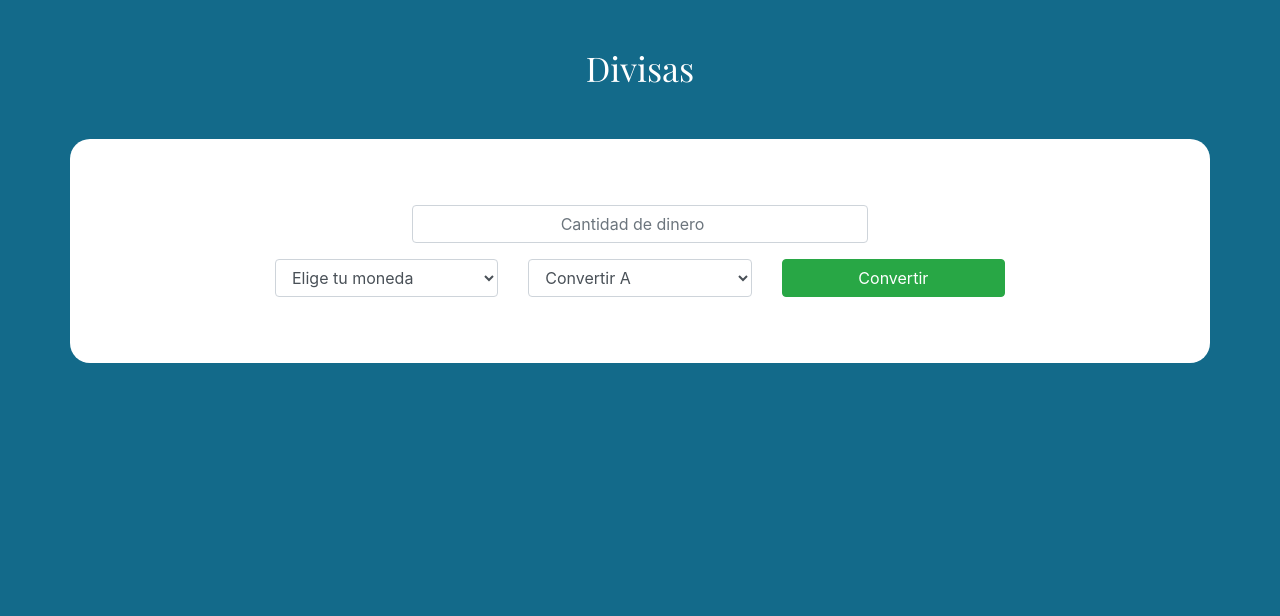
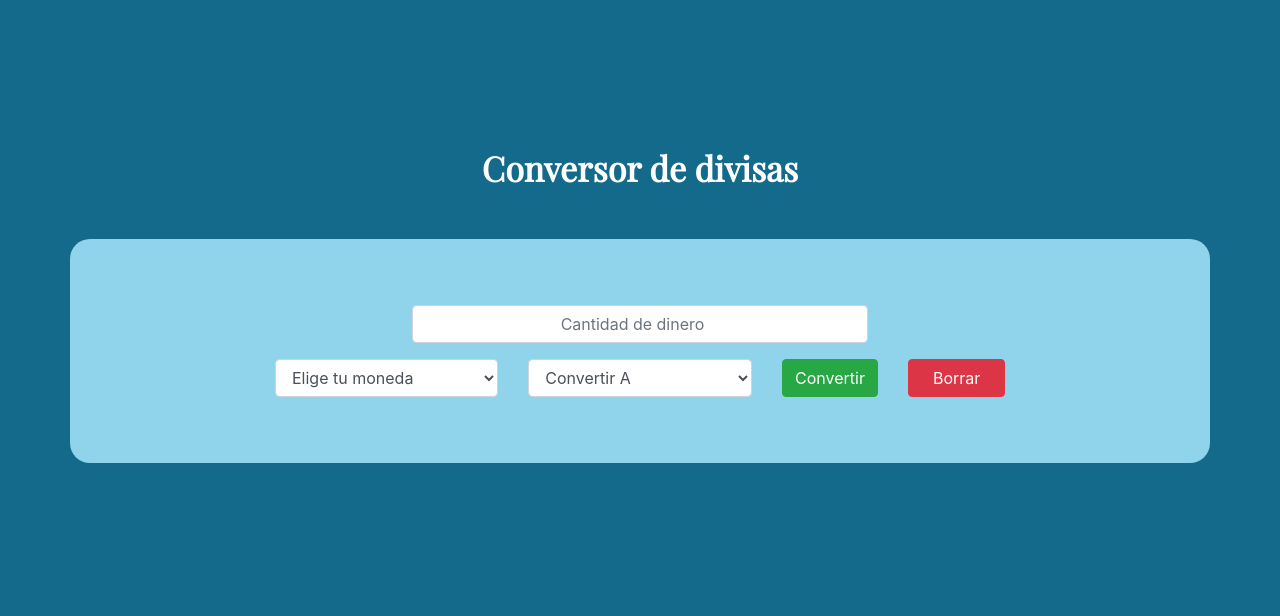
Before and after one commit to LuisCorralesM/reto-conversor, a plain HTML site: page index.html in a window 1280 px wide. Drawn offline with nearby package versions, Linux system fonts and the light colour scheme.

Commit message:
Nueva funcionalidad: boton eliminar

```diff
--- a/index.html
+++ b/index.html
@@ -16,7 +16,9 @@
     </head>
 
     <body>
-        <h1 class="text-center my-5">Divisas</h1>
+
+        <div id="main">
+            <h1 class="text-center my-5">Conversor de divisas</h1>
             <div id ="principal" class="container contenido-principal">
 
                 <div id="" class="row justify-content-center">
@@ -33,9 +35,11 @@
                             <div class="form-group col-12 col-md-4">
                                 <select id="criptomoneda" class="form-control"></select>
                             </div>
-                        <div class="form-group col-12 col-md-4">
+                            <div class="form-group col-12 col-md-2">
                                 <button type="submit" class="btn btn-success">Convertir</button>
-
+                            </div>
+                            <div class="form-group col-12 col-md-2">
+                                <button type="button" class="btn btn-danger" id="borrar">Borrar</button>
                             </div>
                         </div>
                         <!--.formulario-cotizar-->
@@ -43,6 +47,7 @@
                 </div>
             </div>
 
+        </div>
         <script src="index.js" type="module"></script>
         <script src="data/data.js" type="module"></script>
 
--- a/index.js
+++ b/index.js
@@ -9,6 +9,12 @@ const $listaCambio = document.getElementById('criptomoneda');
 // <select id="criptomoneda">
 const $alerta = document.getElementById('principal');
 // <div id="principal">
+
+document.addEventListener('click', e =>{
+     if(e.target.matches('#borrar')){
+          window.location.reload()
+     }
+})
 
 
 const $fragmento = document.createDocumentFragment();
@@ -80,6 +86,10 @@ $formulario.addEventListener('submit', (e) => {
           $divMensaje.classList.add('alert-success');
           $divMensaje.appendChild(document.createTextNode(result));
           $alerta.appendChild($divMensaje)
+          let
+          scroll = document.documentElement.scrollTo,
+          incrementoScroll =+ (scroll + 50)
+          console.log(document.documentElement.scrollTo);
      }
 
 
--- a/styles/style.css
+++ b/styles/style.css
@@ -2,9 +2,14 @@ body {
     background: #136a8a; /* fallback for old browsers */
 
 }
+#main{
+  padding: 100px 0;
+}
+
 h1 {
     font-size: 34px;
     color: white;
+    font-weight: 700;
     font-family: 'Playfair Display', serif;
 }
 form {
@@ -12,7 +17,7 @@ form {
 }
 .contenido-principal {
     margin: 50px auto;
-    background-color: white;
+    background: #90d4ec; /* fallback for old browsers */
     border-radius: 20px;
 }
 
```
Also changed, not shown: imagenes/fondo.jpg (added). Lines whose indentation alone changed are shown as unchanged.
